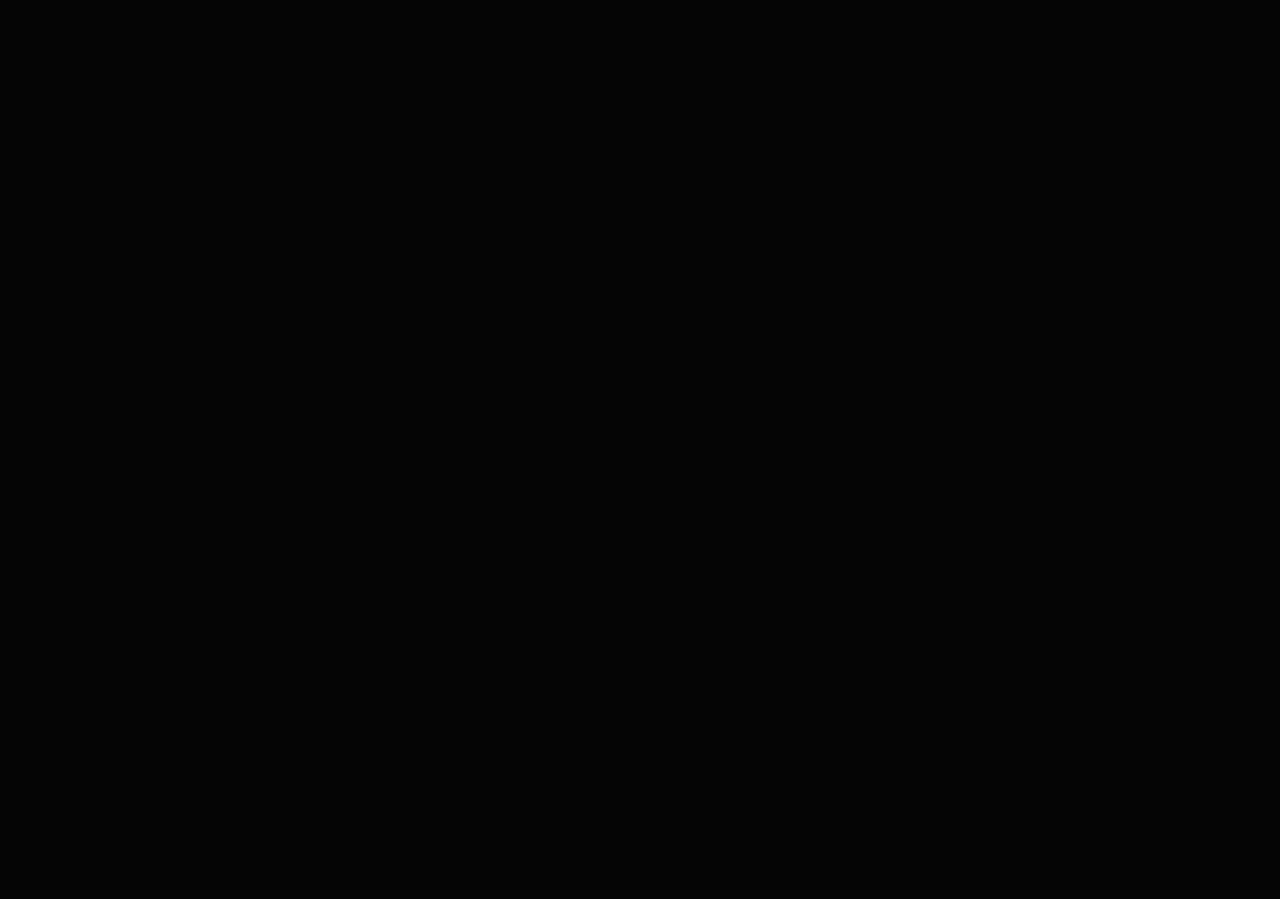
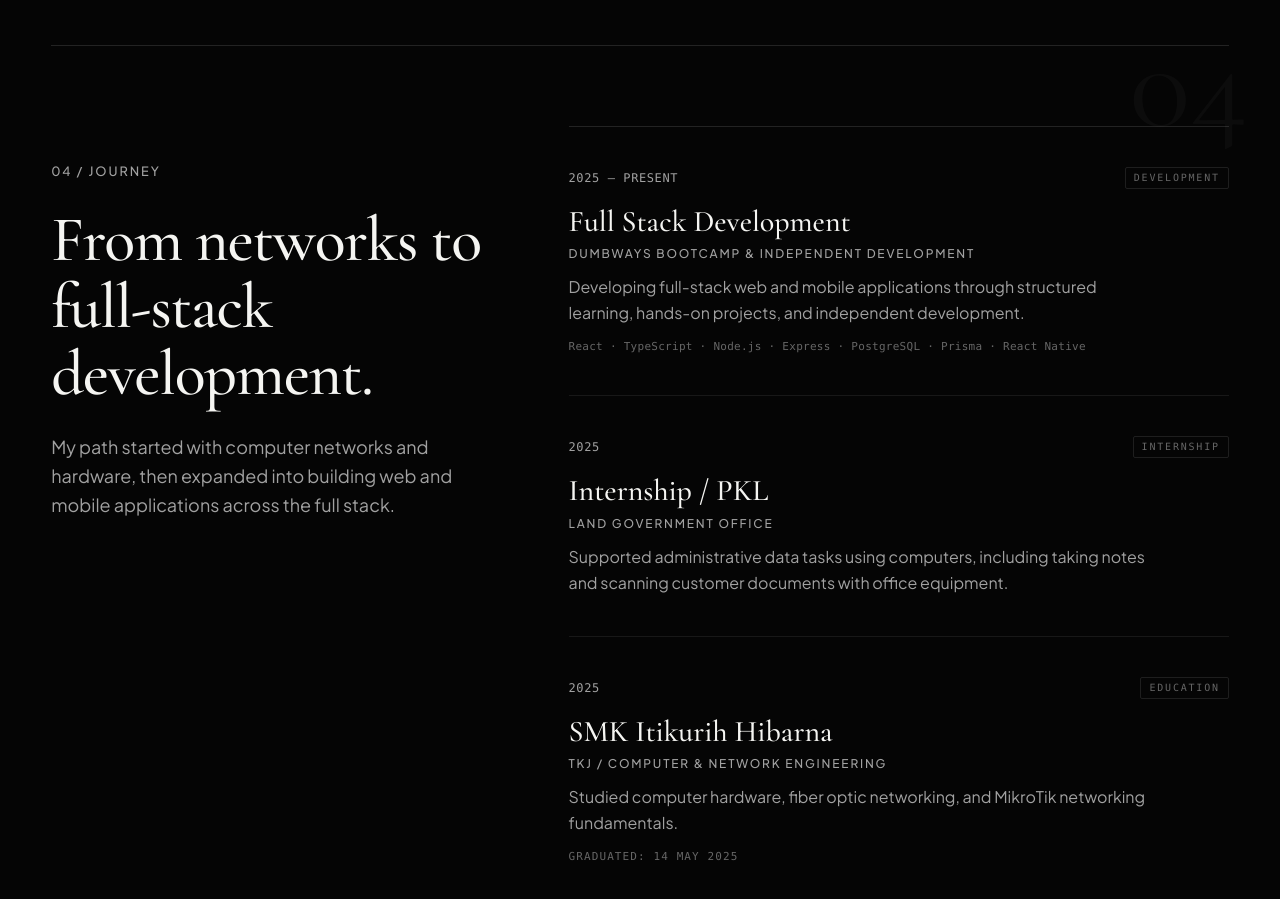
Before and after one commit to Wisnutri690/portfolio, a React (Vite) app: page / in a window 1280 px wide. Shown: the part 4980-5879 px from the top of the page. Before the commit the page ends 4897 px from the top, so only its background shows below. Built offline with nearby package versions, Linux system fonts and the light colour scheme.

Commit message:
feat: build editorial journey section

```diff
--- a/src/App.tsx
+++ b/src/App.tsx
@@ -3,6 +3,7 @@ import Hero from './components/Hero'
 import About from './components/About'
 import Skills from './components/Skills'
 import Projects from './components/Projects'
+import Experience from './components/Experience'
 
 function App() {
   return (
@@ -13,6 +14,7 @@ function App() {
         <About />
         <Skills />
         <Projects />
+        <Experience />
       </main>
     </div>
   )
--- /dev/null
+++ b/src/components/Experience.tsx
@@ -0,0 +1,188 @@
+import { useEffect, useRef, useState } from 'react'
+
+interface JourneyItem {
+  id: string
+  period: string
+  tag: string
+  title: string
+  institution?: string
+  description: string
+  focus?: string
+  meta?: string
+}
+
+const JOURNEY_ITEMS: JourneyItem[] = [
+  {
+    id: 'fullstack',
+    period: '2025 — PRESENT',
+    tag: 'DEVELOPMENT',
+    title: 'Full Stack Development',
+    institution: 'DumbWays Bootcamp & Independent Development',
+    description:
+      'Developing full-stack web and mobile applications through structured learning, hands-on projects, and independent development.',
+    focus: 'React · TypeScript · Node.js · Express · PostgreSQL · Prisma · React Native',
+  },
+  {
+    id: 'internship',
+    period: '2025',
+    tag: 'INTERNSHIP',
+    title: 'Internship / PKL',
+    institution: 'Land Government Office',
+    description:
+      'Supported administrative data tasks using computers, including taking notes and scanning customer documents with office equipment.',
+  },
+  {
+    id: 'education',
+    period: '2025',
+    tag: 'EDUCATION',
+    title: 'SMK Itikurih Hibarna',
+    institution: 'TKJ / Computer & Network Engineering',
+    description:
+      'Studied computer hardware, fiber optic networking, and MikroTik networking fundamentals.',
+    meta: 'Graduated: 14 May 2025',
+  },
+]
+
+export default function Experience() {
+  const sectionRef = useRef<HTMLElement>(null)
+  const [visibleItems, setVisibleItems] = useState<Record<string, boolean>>({})
+
+  useEffect(() => {
+    const observer = new IntersectionObserver(
+      (entries) => {
+        entries.forEach((entry) => {
+          if (entry.isIntersecting) {
+            const id = entry.target.getAttribute('data-reveal-id')
+            if (id) {
+              setVisibleItems((prev) => ({ ...prev, [id]: true }))
+              observer.unobserve(entry.target)
+            }
+          }
+        })
+      },
+      { threshold: 0.15 }
+    )
+
+    const revealElements = sectionRef.current?.querySelectorAll('[data-reveal-id]')
+    revealElements?.forEach((el) => observer.observe(el))
+
+    return () => observer.disconnect()
+  }, [])
+
+  const isVisible = (id: string) => !!visibleItems[id]
+
+  return (
+    <section
+      ref={sectionRef}
+      id="experience"
+      className="relative py-24 md:py-32 overflow-hidden"
+      aria-labelledby="experience-heading"
+    >
+      <div className="editorial-container relative">
+        {/* Top Section Divider */}
+        <div className="editorial-divider mb-16 md:mb-20" aria-hidden="true" />
+
+        {/* Subtle Watermark 04 */}
+        <span
+          className="absolute -top-6 right-4 md:right-8 font-editorial text-8xl md:text-9xl text-white/[0.03] select-none pointer-events-none"
+          aria-hidden="true"
+        >
+          04
+        </span>
+
+        {/* Two-Column Editorial Layout */}
+        <div className="grid grid-cols-1 lg:grid-cols-12 gap-12 lg:gap-16 items-start">
+          {/* Left Column: Heading & Intro */}
+          <div className="lg:col-span-5 flex flex-col space-y-6 lg:sticky lg:top-28">
+            <div
+              data-reveal-id="journey-label"
+              className={`reveal-init ${isVisible('journey-label') ? 'reveal-visible' : ''}`}
+            >
+              <span className="section-label">04 / JOURNEY</span>
+            </div>
+
+            <h2
+              id="experience-heading"
+              data-reveal-id="journey-title"
+              className={`section-headline text-[#F5F5F2] reveal-init ${
+                isVisible('journey-title') ? 'reveal-visible' : ''
+              }`}
+            >
+              From networks to<br />
+              full-stack development.
+            </h2>
+
+            <p
+              data-reveal-id="journey-intro"
+              className={`text-[#A1A1A1] text-base md:text-lg leading-relaxed max-w-[540px] font-normal reveal-init ${
+                isVisible('journey-intro') ? 'reveal-visible' : ''
+              }`}
+            >
+              My path started with computer networks and hardware, then expanded
+              into building web and mobile applications across the full stack.
+            </p>
+          </div>
+
+          {/* Right Column: Editorial Timeline List */}
+          <div className="lg:col-span-7 flex flex-col border-t border-white/[0.12]">
+            {JOURNEY_ITEMS.map((item, index) => (
+              <article
+                key={item.id}
+                data-reveal-id={`journey-item-${item.id}`}
+                className={`py-8 md:py-10 border-b border-white/[0.08] last:border-b-0 reveal-init ${
+                  isVisible(`journey-item-${item.id}`) ? 'reveal-visible' : ''
+                }`}
+                style={{ transitionDelay: `${index * 90}ms` }}
+              >
+                {/* Timeline Header: Period & Category Badge */}
+                <div className="flex items-center justify-between gap-4 mb-3">
+                  <span className="font-mono text-xs tracking-wider text-[#A1A1A1]">
+                    {item.period}
+                  </span>
+                  <span className="text-[10px] tracking-[0.18em] uppercase text-[#666666] border border-white/[0.1] px-2 py-0.5 rounded-[2px] font-mono">
+                    {item.tag}
+                  </span>
+                </div>
+
+                {/* Title */}
+                <h3 className="font-editorial text-2xl md:text-3xl text-[#F5F5F2] font-medium leading-snug">
+                  {item.title}
+                </h3>
+
+                {/* Organization / Context */}
+                {item.institution && (
+                  <p className="text-xs uppercase tracking-[0.15em] text-[#A1A1A1] font-medium mt-1">
+                    {item.institution}
+                  </p>
+                )}
+
+                {/* Narrative Description */}
+                <p className="text-sm md:text-base text-[#A1A1A1] leading-relaxed mt-3 max-w-[580px]">
+                  {item.description}
+                </p>
+
+                {/* Tech Stack Focus if available */}
+                {item.focus && (
+                  <div className="pt-3">
+                    <span className="text-[11px] font-mono text-[#666666] tracking-wide block">
+                      {item.focus}
+                    </span>
+                  </div>
+                )}
+
+                {/* Extra Meta (e.g. Graduation date) */}
+                {item.meta && (
+                  <div className="pt-3">
+                    <span className="text-[11px] font-mono text-[#666666] tracking-widest uppercase block">
+                      {item.meta}
+                    </span>
+                  </div>
+                )}
+              </article>
+            ))}
+          </div>
+        </div>
+      </div>
+    </section>
+  )
+}
```
